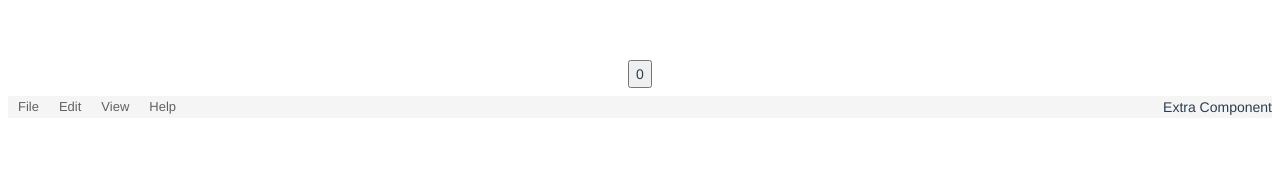
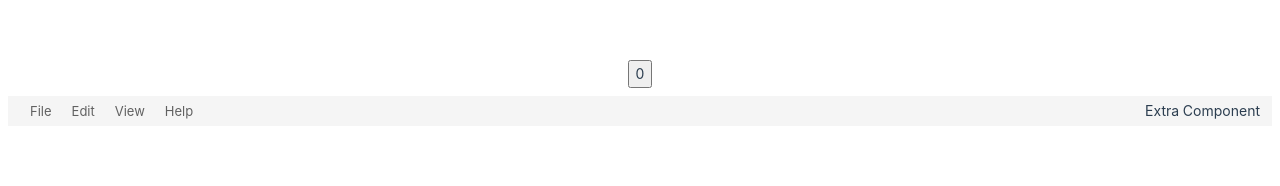
Before and after one commit to vueSetup/antv, a JavaScript app in the folder packages/playground/: page / in a window 1280 px wide. Shown: the top 186 px of the page. Built offline with nearby package versions, Linux system fonts and the light colour scheme.

Commit message:
style(@antv/x6-vue-components): playground

```diff
--- a/packages/playground/src/App.vue
+++ b/packages/playground/src/App.vue
@@ -18,7 +18,9 @@
 
 <style>
 #app {
-    font-family: Avenir, Helvetica, Arial, sans-serif;
+    font-family: -apple-system, BlinkMacSystemFont, 'Segoe UI', Roboto, 'Helvetica Neue', Arial,
+        'Noto Sans', sans-serif, 'Apple Color Emoji', 'Segoe UI Emoji', 'Segoe UI Symbol',
+        'Noto Color Emoji';
     -webkit-font-smoothing: antialiased;
     -moz-osx-font-smoothing: grayscale;
     text-align: center;
--- a/packages/playground/src/views/menubar.tsx
+++ b/packages/playground/src/views/menubar.tsx
@@ -15,15 +15,16 @@
         const onMenuClick = (name: string) => {
             message.success(`${name} clicked`, 10)
         }
-        return () => (<div style={{ height: '240px', padding: '32px' }}>
+        return () => (
+            <div style={{ height: '240px', padding: '32px' }}>
                 <div
                     style={{
                         background: '#f5f5f5',
                         display: 'flex',
-                    height: 30,
-                    paddingLeft: 12,
-                    paddingRight: 12,
-                    margin: '-24px -24px 0 -24px',
+                        height: '30px',
+                        paddingLeft: '12px',
+                        paddingRight: '12px',
+                        margin: '-24px -24px 0 -24px'
                     }}
                 >
                     <Menubar extra={<div>Extra Component</div>}>
```
Lines whose indentation alone changed are shown as unchanged.
